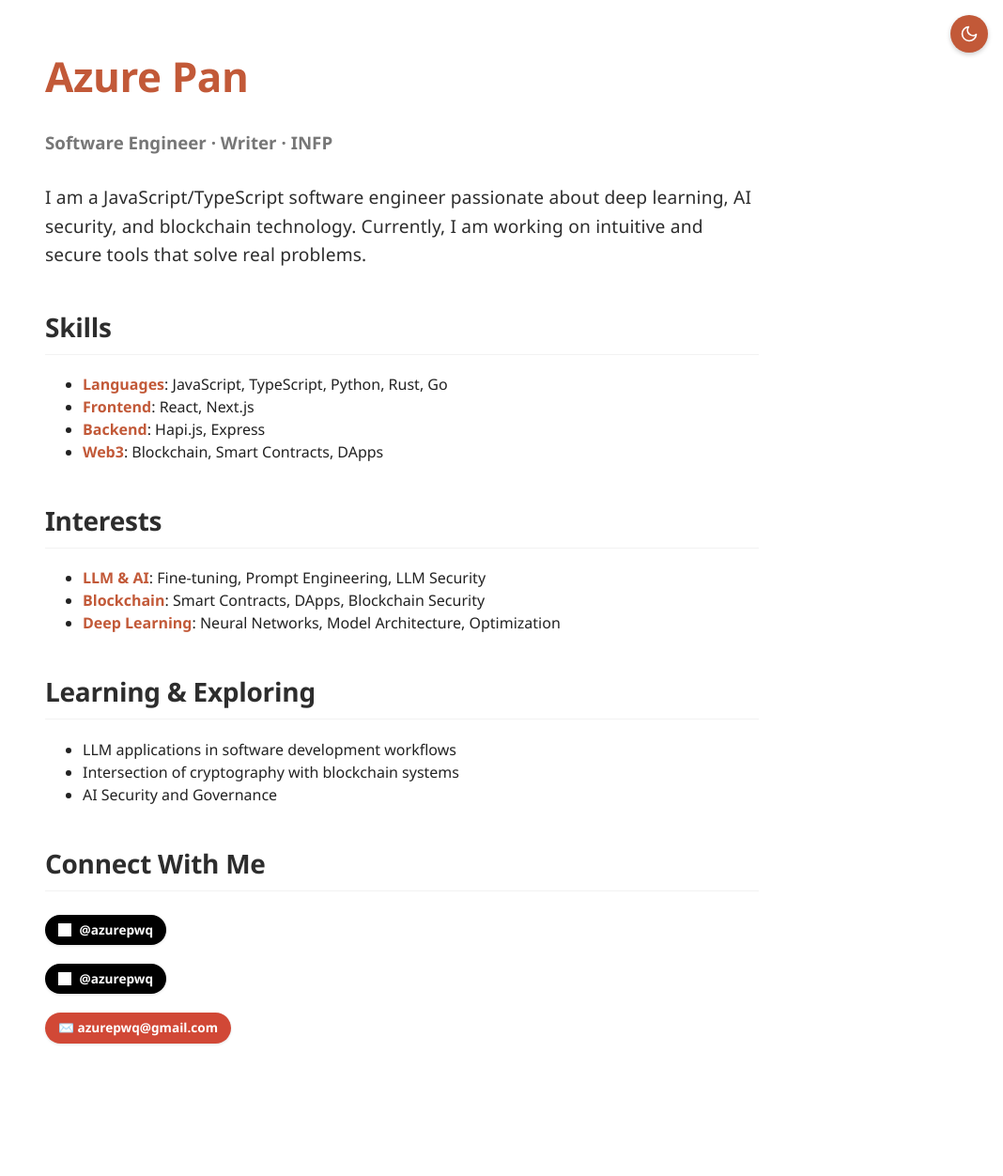
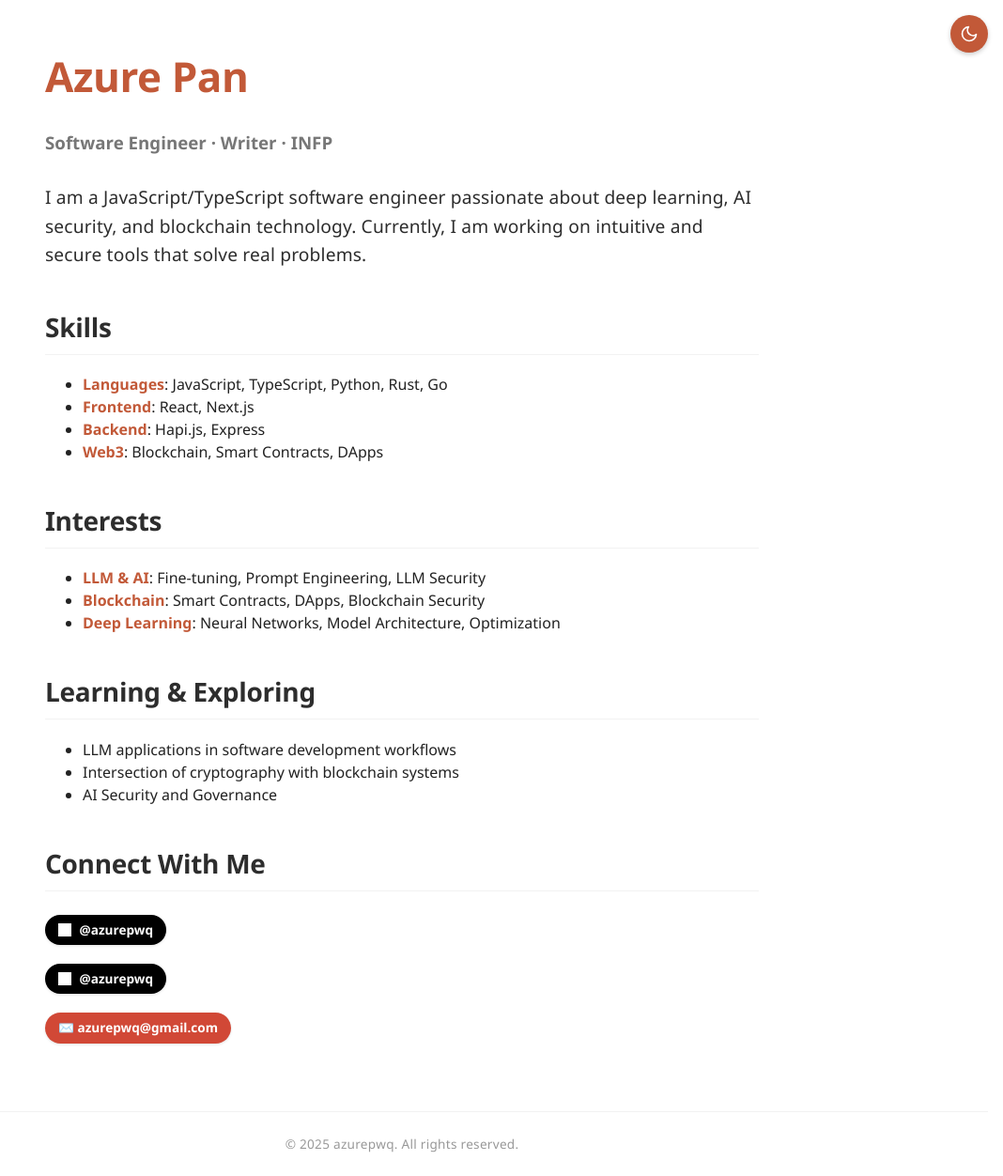
Before and after one commit to azurepwq/azurepwq, a Jekyll site: the page built from index.md, in a window 1280 px wide. Shown: the whole page at 94% size, without its empty margins (212-1280 px from the left). Built offline with Jekyll 4.4.1, drawn with Linux system fonts in a browser that asks for light colours; before the commit the page ends 1167 px from its top, so only the background shows below that; grey boxes are pictures that could not be loaded.

Commit message:
Update copyright footer styling with better centering and lighter color

```diff
--- a/_layouts/default.html
+++ b/_layouts/default.html
@@ -73,6 +73,11 @@
   <main id="main-content">
     {{ content }}
   </main>
+  <footer class="site-footer">
+    <div class="copyright">
+      &copy; <span id="copyright-year"></span> azurepwq. All rights reserved.
+    </div>
+  </footer>
   <script>
     // Theme toggle functionality
     (function() {
--- a/assets/css/style.css
+++ b/assets/css/style.css
@@ -327,6 +327,30 @@ strong {
   display: none;
 }
 
+/* Footer styling */
+.site-footer {
+  margin-top: 4rem;
+  padding: 1rem 0;
+  text-align: center;
+  font-size: 0.85rem;
+  color: #999;
+  border-top: 1px solid var(--border-color);
+  width: 100%;
+  max-width: 100%;
+  display: flex;
+  justify-content: center;
+  align-items: center;
+}
+
+.copyright {
+  padding: 0.5rem 1rem;
+  letter-spacing: 0.02em;
+}
+
+html[data-theme="dark"] .site-footer {
+  color: #777;
+}
+
 /* Print styles */
 @media print {
   body {
```
Also changed, not shown: other parts of _layouts/default.html (+3 -0 lines).
